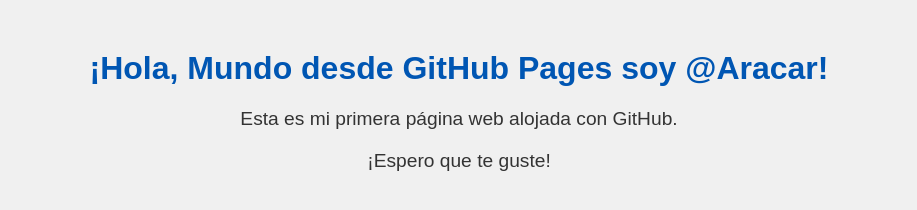
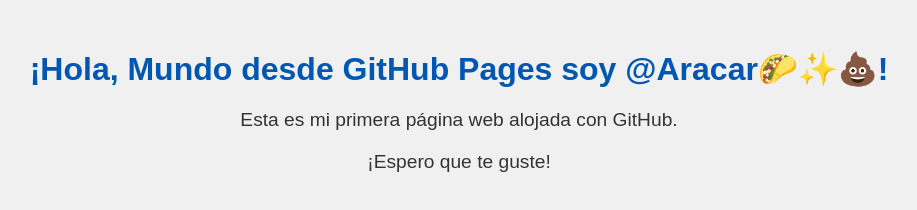
Before and after one commit to Aracar16/pagina-web2, a plain HTML site: page index.html in a window 1280 px wide. Shown: the whole page, without its empty margins (181-1098 px from the left). Drawn offline with Linux system fonts and the light colour scheme.

Commit message:
Update index.html

```diff
--- a/index.html
+++ b/index.html
@@ -21,7 +21,7 @@
     </style>
 </head>
 <body>
-    <h1>¡Hola, Mundo desde GitHub Pages soy @Aracar!</h1>
+    <h1>¡Hola, Mundo desde GitHub Pages soy @Aracar🌮✨💩!</h1>
     <p>Esta es mi primera página web alojada con GitHub.</p>
     <p>¡Espero que te guste!</p>
 </body>
```
